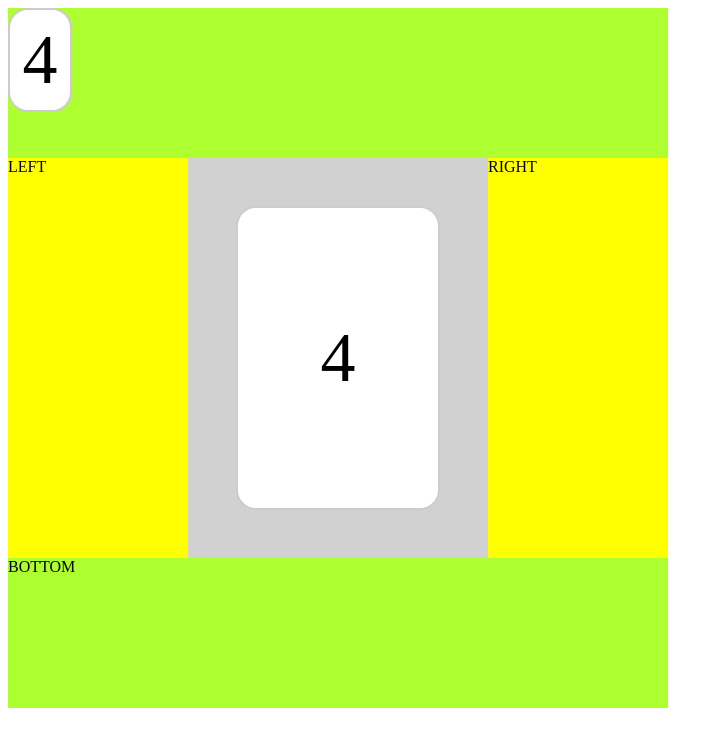
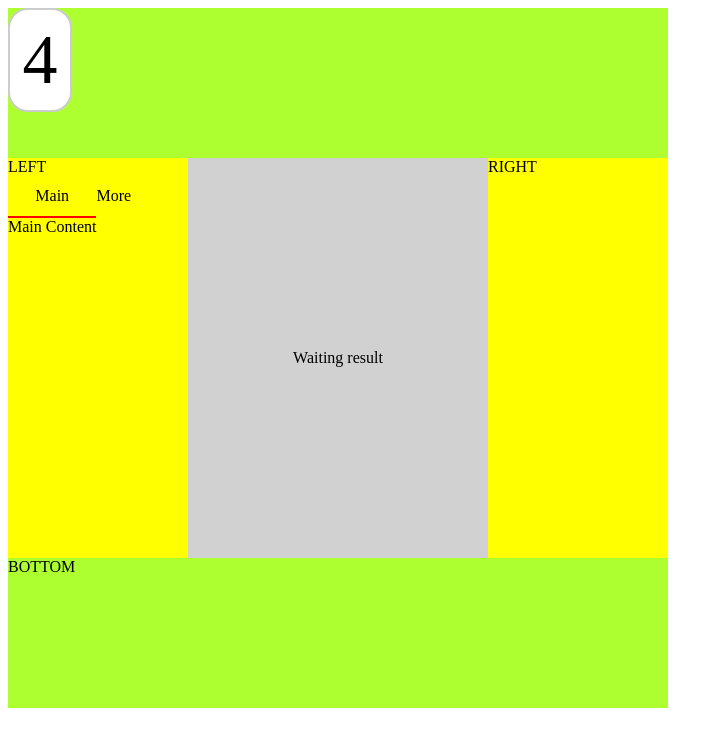
Before and after one commit to Dejan21/BigHilo, an Angular app: page /game in a window 1280 px wide. Shown: the top 746 px of the page, without its empty margins (0-723 px from the left). Built offline with nearby package versions, Linux system fonts and the light colour scheme.

Commit message:
Main and More

```diff
--- a/src/app/app.module.ts
+++ b/src/app/app.module.ts
@@ -7,6 +7,7 @@ import { GameComponent } from './game/game.component';
 import { CardComponent } from './card/card.component';
 import { BetAreaComponent } from './bet-area/bet-area.component';
 import { ResultComponent } from './result/result.component';
+import { MainComponent } from './main/main.component';
 
 @NgModule({
   declarations: [
@@ -14,7 +15,8 @@ import { ResultComponent } from './result/result.component';
     GameComponent,
     CardComponent,
     BetAreaComponent,
-    ResultComponent
+    ResultComponent,
+    MainComponent
   ],
   imports: [
     BrowserModule,
--- a/src/app/bet-area/bet-area.component.css
+++ b/src/app/bet-area/bet-area.component.css
@@ -1,11 +1,13 @@
-.Hi{
-    background: white;
-    width: 200px;
-    height: 300px;
+.bet{
+    background: red;
+    width: 30px;
+    height: 20px;
     display: flex;
     align-items: center;
     justify-content: center;
     border: 2px solid #ccc;
-    border-radius: 20px;
+    /* border-radius: 20px; */
     align-items: center;
+    font-size: 70px;
+
 }
--- a/src/app/bet-area/bet-area.component.html
+++ b/src/app/bet-area/bet-area.component.html
@@ -1,3 +1,3 @@
-<div class="Hi">
+<div class="main">
 
 </div>
--- a/src/app/bet-area/bet-area.component.ts
+++ b/src/app/bet-area/bet-area.component.ts
@@ -1,4 +1,4 @@
-import { Component, OnInit } from '@angular/core';
+import { Component, Input, OnInit } from '@angular/core';
 
 @Component({
   selector: 'app-bet-area',
@@ -7,6 +7,7 @@ import { Component, OnInit } from '@angular/core';
 })
 export class BetAreaComponent implements OnInit {
 
+  @Input() bet:any;
   constructor() { }
 
   ngOnInit(): void {
--- a/src/app/game.service.ts
+++ b/src/app/game.service.ts
@@ -5,16 +5,19 @@ import { Injectable } from '@angular/core';
 })
 export class GameService {
 
+  betType: any;
   results:any = [];
   cards: any = [];
   betTypes: any = [];
-
+  number: any;
 
    round = {
     id: 0,
     result: false, // Result of the round will be card object
     status: 0 //1 is finished, 0 is progress
   }
+
+
 
   constructor() {
 
@@ -70,7 +73,7 @@ this.betTypes.push({
   name: 'Hi Lo',
   key: 'HILO',
   multiplier: this.calcMultiplier(1,13),
-  option:[]
+  options:[]
 });
 
 this.betTypes.push({
@@ -136,6 +139,7 @@ this.betTypes.push({
 
      this.results.push(result);
 
+     console.log(this.betTypes)
 
 
      this.round = {
@@ -149,7 +153,7 @@ this.betTypes.push({
 
     setTimeout(() => {
       this.round.status = 1;
-    }, 5000)
+    }, 10000)
 
 
    }
--- a/src/app/game/game.component.css
+++ b/src/app/game/game.component.css
@@ -46,3 +46,32 @@
     width: 60px;
     height: 100px;
   }
+  .tab-content{
+    display:none;
+    }
+
+    .active .tab-content{
+    display: flex;
+    }
+
+    .tabset{
+      display: flex;
+      align-items: flex-start;
+      }
+
+      .tab{
+      display: flex;
+      flex-direction: column;
+      }
+
+      .tab-title{
+        height: 40px;
+     display: flex;
+     align-items: center;
+     justify-content: center;
+     border-bottom: 2px solid transparent;
+     }
+
+     .active .tab-title{
+     border-color: red;
+     }
--- a/src/app/game/game.component.html
+++ b/src/app/game/game.component.html
@@ -2,13 +2,23 @@
     <div class="top">
 
      <div *ngFor="let result of gameService.results">
-         <app-card [card]="result"></app-card>
+        <app-card [card]="result" ></app-card>
      </div>
 
     </div>
     <div class="middle">
         <div class="middleLeft">
             LEFT
+            <div class="tabset">
+                <div class="tab" [class.active]="activeTab === 1"  (click)="changeActiveTab(1)">
+                  <div class="tab-title">Main</div>
+                  <div class="tab-content"  >Main Content</div>
+                </div>
+                <div class="tab" [class.active]="activeTab === 2" (click)="changeActiveTab(2)">
+                  <div class="tab-title">More</div>
+                  <div class="tab-content"  >More Content</div>
+                </div>
+              </div>
         </div>
         <div class="middleCenter">
             <span  *ngIf="!gameService.round.status">Waiting result</span>
--- a/src/app/game/game.component.ts
+++ b/src/app/game/game.component.ts
@@ -7,6 +7,7 @@ import { GameService } from '../game.service';
   styleUrls: ['./game.component.css']
 })
 export class GameComponent implements OnInit {
+  activeTab = 1;
 
   constructor( public gameService: GameService) { }
 
@@ -15,8 +16,12 @@ export class GameComponent implements OnInit {
     setInterval(this.gameLoop.bind(this), 10000)
   }
 
+
   gameLoop(){
     this.gameService.gameLoop();
   }
 
+  changeActiveTab(id: number){
+    this.activeTab = id;
+  }
 }
--- /dev/null
+++ b/src/app/main/main.component.html
@@ -0,0 +1 @@
+<p>main works!</p>
--- /dev/null
+++ b/src/app/main/main.component.ts
@@ -0,0 +1,15 @@
+import { Component, OnInit } from '@angular/core';
+
+@Component({
+  selector: 'app-main',
+  templateUrl: './main.component.html',
+  styleUrls: ['./main.component.css']
+})
+export class MainComponent implements OnInit {
+
+  constructor() { }
+
+  ngOnInit(): void {
+  }
+
+}
```
Also changed, not shown: src/app/main/main.component.css (added), 1 other file (tests, documents, lock files or other folders).
